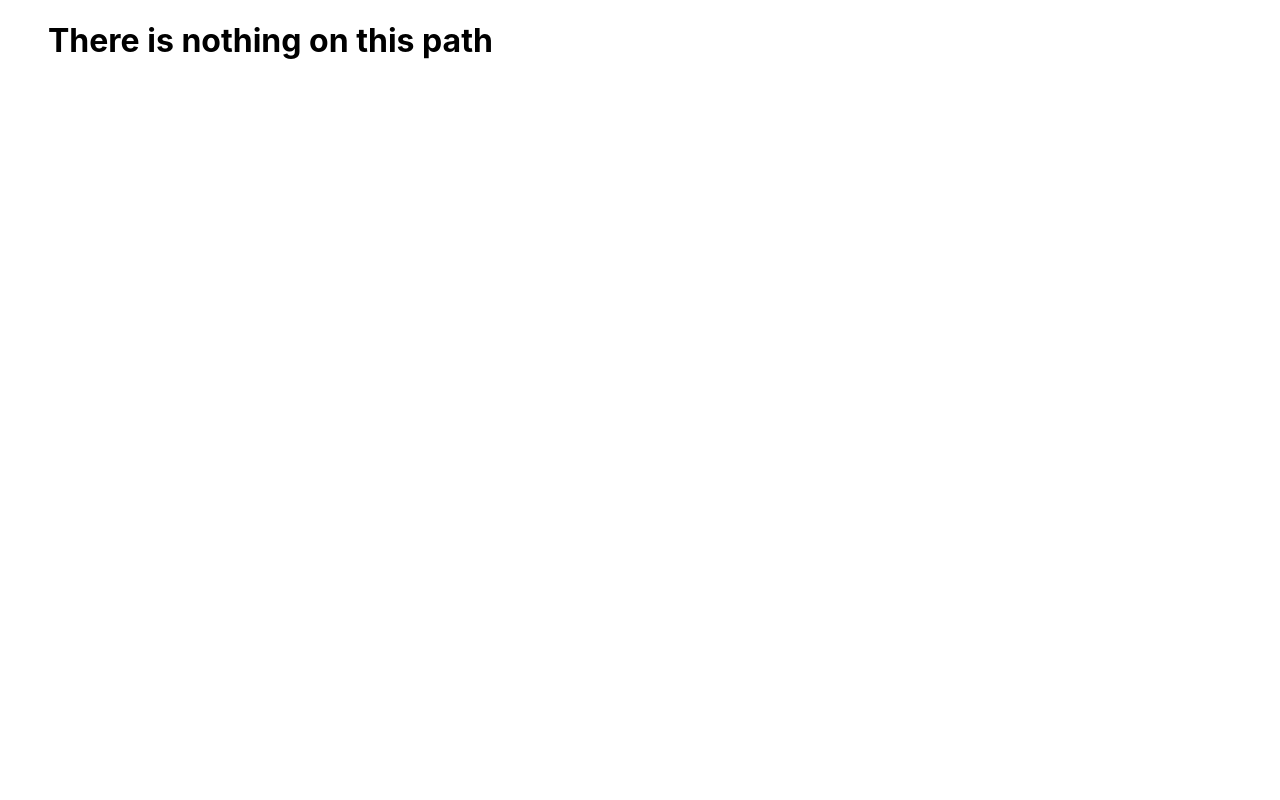
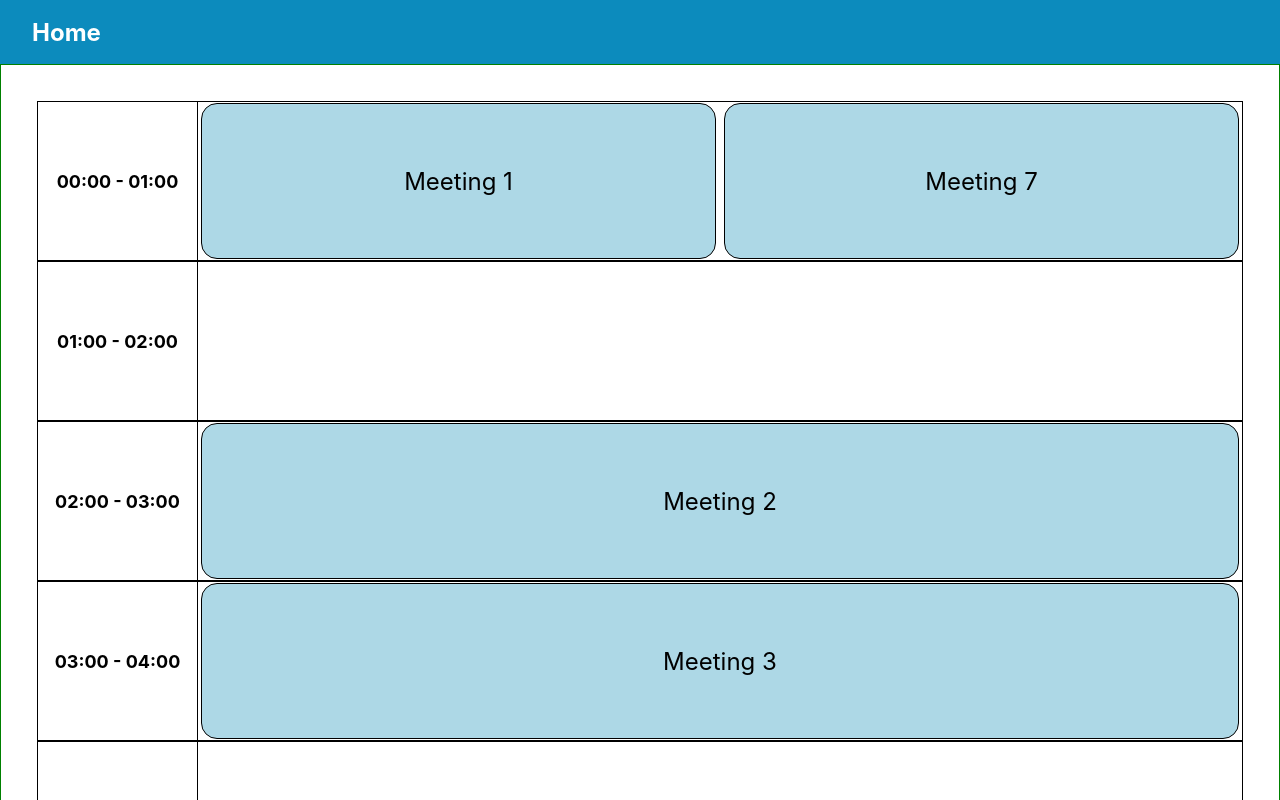
Before and after one commit to aayush-jangra/frontend, a React (Create React App) app in the folder machine-coding/: page /meeting-calendar in a window 1280 px wide. Shown: the top 800 px of the page. Built offline with nearby package versions, Linux system fonts and the light colour scheme.

Commit message:
Meeting calendar

```diff
--- a/machine-coding/src/App.js
+++ b/machine-coding/src/App.js
@@ -3,6 +3,7 @@ import { AccordionPage } from "./Pages/Accordion/AccordionPage";
 import { Caraousel } from "./Pages/Caraousel/CaraouselPage";
 import { DebounceAndThrottle } from "./Pages/DebounceAndThrottle/DebounceAndThrottle";
 import { Homepage } from "./Pages/Homepage/Homepage";
+import { MeetingCalendarPage } from "./Pages/MeetingCalendar/MeetingCalendarPage";
 import { MemoryGamePage } from "./Pages/MemoryGame/MemoryGamePage";
 import { ModalPage } from "./Pages/Modal/ModalPage";
 import { NestedCommentsPage } from "./Pages/NestedComments/NestedCommentsPage";
@@ -103,6 +104,10 @@ function App() {
       path: "/modal",
       component: <ModalPage />,
     },
+    {
+      path: "/meeting-calendar",
+      component: <MeetingCalendarPage />,
+    },
   ];
 
   return (
--- /dev/null
+++ b/machine-coding/src/Pages/MeetingCalendar/MeetingCalendarPage.jsx
@@ -0,0 +1,23 @@
+import { meetings } from "../../constants/calendar";
+import { getTimeFromSlot, getSlotsFromMeetings } from "../../utils/helper";
+import "./meetingCalendarStyles.css";
+import { MeetingSlot } from "./MeetingSlot";
+
+const HOURS = Array.from({ length: 24 }, (_, index) => getTimeFromSlot(index));
+
+export const MeetingCalendarPage = () => {
+  const meetingSlots = getSlotsFromMeetings(meetings);
+
+  return (
+    <div className="meeting-page-container">
+      {HOURS.map((hour) => (
+        <div key={hour} className="hour-slots-container">
+          <div className="hour-slot">{hour}</div>
+        </div>
+      ))}
+      {meetingSlots.map((slot, index) => (
+        <MeetingSlot key={index} slot={slot} />
+      ))}
+    </div>
+  );
+};
--- /dev/null
+++ b/machine-coding/src/Pages/MeetingCalendar/MeetingSlot.jsx
@@ -0,0 +1,36 @@
+import { getMinutesFromTime } from "../../utils/helper";
+import "./meetingCalendarStyles.css";
+
+const Meeting = ({ meeting, parentTop }) => {
+  const startTime = getMinutesFromTime(meeting.startTime);
+  const endTime = getMinutesFromTime(meeting.endTime);
+
+  // 60 minutes = 1 hour = 160px
+  const top = Math.floor((startTime * 160) / 60) + 2;
+  const height = Math.floor(((endTime - startTime) * 160) / 60) - 4;
+
+  return (
+    <div style={{ top: top - parentTop, height }} className="meeting">
+      {meeting.title}
+    </div>
+  );
+};
+
+export const MeetingSlot = ({ slot }) => {
+  const startTime = getMinutesFromTime(slot[0]);
+  const endTime = getMinutesFromTime(slot[1]);
+  const meetingsInSlot = slot[2];
+
+  // 60 minutes = 1 hour = 160px
+  const top = Math.floor((startTime * 160) / 60);
+  const height = Math.floor(((endTime - startTime) * 160) / 60);
+  return (
+    <div style={{ height, top }} className="meeting-slot">
+      {meetingsInSlot.map((meeting) => (
+        <div className="meetings-container">
+          <Meeting key={meeting.id} meeting={meeting} parentTop={top} />
+        </div>
+      ))}
+    </div>
+  );
+};
--- /dev/null
+++ b/machine-coding/src/Pages/MeetingCalendar/meetingCalendarStyles.css
@@ -0,0 +1,55 @@
+.hour-slot {
+  height: 100%;
+  width: 160px;
+  border-right: 1px solid;
+  display: flex;
+  align-items: center;
+  justify-content: center;
+  font-size: 18px;
+  font-weight: 700;
+  box-sizing: border-box;
+}
+
+.hour-slots-container {
+  width: 100%;
+  border: 1px solid;
+  position: relative;
+  box-sizing: border-box;
+  height: 160px;
+}
+
+.meeting-slot {
+  width: calc(100% - 168px);
+  height: 24px;
+  position: absolute;
+  left: 164px;
+  box-sizing: border-box;
+  display: flex;
+  height: 100%;
+  gap: 8px;
+}
+
+.meeting-page-container {
+  position: relative;
+}
+
+.meetings-container {
+  flex: 1;
+  position: relative;
+  height: 100%;
+  overflow: hidden;
+}
+
+.meeting {
+  position: absolute;
+  flex: 1;
+  display: flex;
+  background-color: lightblue;
+  width: 100%;
+  font-size: 24px;
+  align-items: center;
+  justify-content: center;
+  border: 1px solid;
+  box-sizing: border-box;
+  border-radius: 16px;
+}
--- /dev/null
+++ b/machine-coding/src/constants/calendar.js
@@ -0,0 +1,62 @@
+export const meetings = [
+  {
+    id: 1,
+    title: "Meeting 1",
+    startTime: "00:00",
+    endTime: "01:00",
+  },
+  {
+    id: 2,
+    title: "Meeting 2",
+    startTime: "02:00",
+    endTime: "03:00",
+  },
+  {
+    id: 3,
+    title: "Meeting 3",
+    startTime: "03:00",
+    endTime: "04:00",
+  },
+  {
+    id: 4,
+    title: "Meeting 4",
+    startTime: "05:00",
+    endTime: "06:00",
+  },
+  {
+    id: 5,
+    title: "Meeting 5",
+    startTime: "05:30",
+    endTime: "06:30",
+  },
+  {
+    id: 6,
+    title: "Meeting 6",
+    startTime: "06:00",
+    endTime: "07:00",
+  },
+  {
+    id: 7,
+    title: "Meeting 7",
+    startTime: "00:00",
+    endTime: "01:00",
+  },
+  {
+    id: 8,
+    title: "Meeting 8",
+    startTime: "08:00",
+    endTime: "09:00",
+  },
+  {
+    id: 9,
+    title: "Meeting 9",
+    startTime: "08:45",
+    endTime: "09:00",
+  },
+  {
+    id: 10,
+    title: "Meeting 9",
+    startTime: "08:45",
+    endTime: "09:15",
+  },
+];
--- a/machine-coding/src/constants/questions.js
+++ b/machine-coding/src/constants/questions.js
@@ -138,4 +138,10 @@ export const questions = [
       "Build a Modal Component that opens and closes when triggered. It should support a close button, clicking outside to close, and Escape key dismissal.",
     path: "/modal",
   },
+  {
+    title: "Meeting Calendar",
+    description:
+      "Build a simple alendar with 1-hour time slots, where users can add, edit, and delete events. It should display a clear timeline for the day.",
+    path: "/meeting-calendar",
+  },
 ];
--- /dev/null
+++ b/machine-coding/src/utils/helper.js
@@ -0,0 +1,47 @@
+export const getTimeFromSlot = (slot) => {
+  const start = slot < 10 ? "0" + slot : slot;
+  const end = slot + 1 < 10 ? "0" + (slot + 1) : slot + 1;
+
+  return "" + start + ":00 - " + end + ":00";
+};
+
+export const getMinutesFromTime = (time) => {
+  const [h, m] = time.split(":").map((v) => Number(v));
+
+  return h * 60 + m;
+};
+
+export const getSlotsFromMeetings = (meetings) => {
+  const sortedMeetings = meetings.sort(
+    (a, b) => getMinutesFromTime(a.startTime) - getMinutesFromTime(b.startTime)
+  );
+
+  const slots = [];
+
+  for (let i = 0; i < sortedMeetings.length; ) {
+    let endTime = sortedMeetings[i].endTime;
+    let j = i + 1;
+    const meetingsInSlot = [{ ...sortedMeetings[i] }];
+
+    while (
+      j < sortedMeetings.length &&
+      getMinutesFromTime(endTime) >
+        getMinutesFromTime(sortedMeetings[j].startTime)
+    ) {
+      if (
+        getMinutesFromTime(sortedMeetings[j].endTime) >
+        getMinutesFromTime(endTime)
+      )
+        endTime = sortedMeetings[j].endTime;
+
+      meetingsInSlot.push({ ...sortedMeetings[j] });
+      j++;
+    }
+
+    slots.push([sortedMeetings[i].startTime, endTime, meetingsInSlot]);
+
+    i = j;
+  }
+
+  return slots;
+};
```
